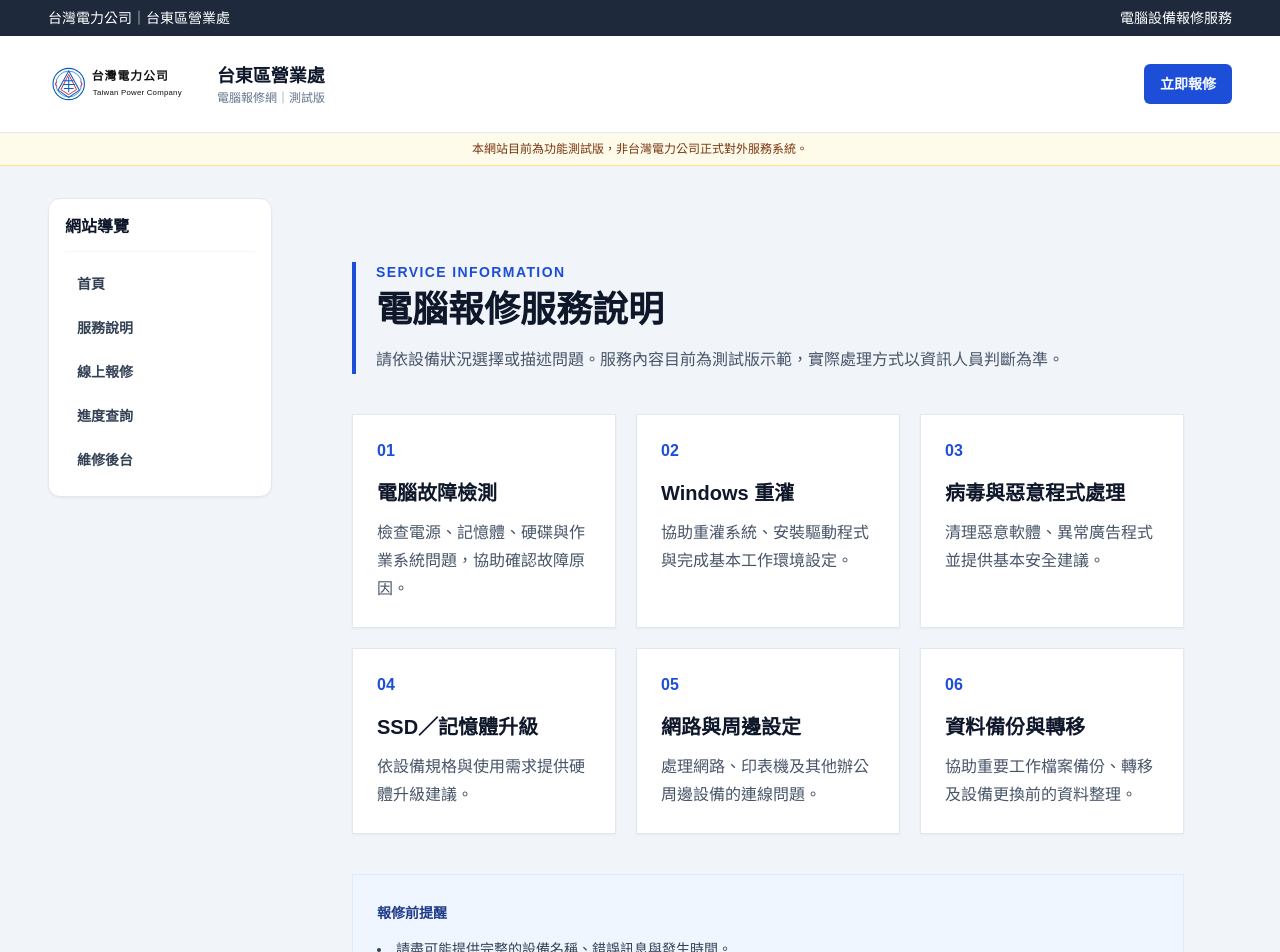
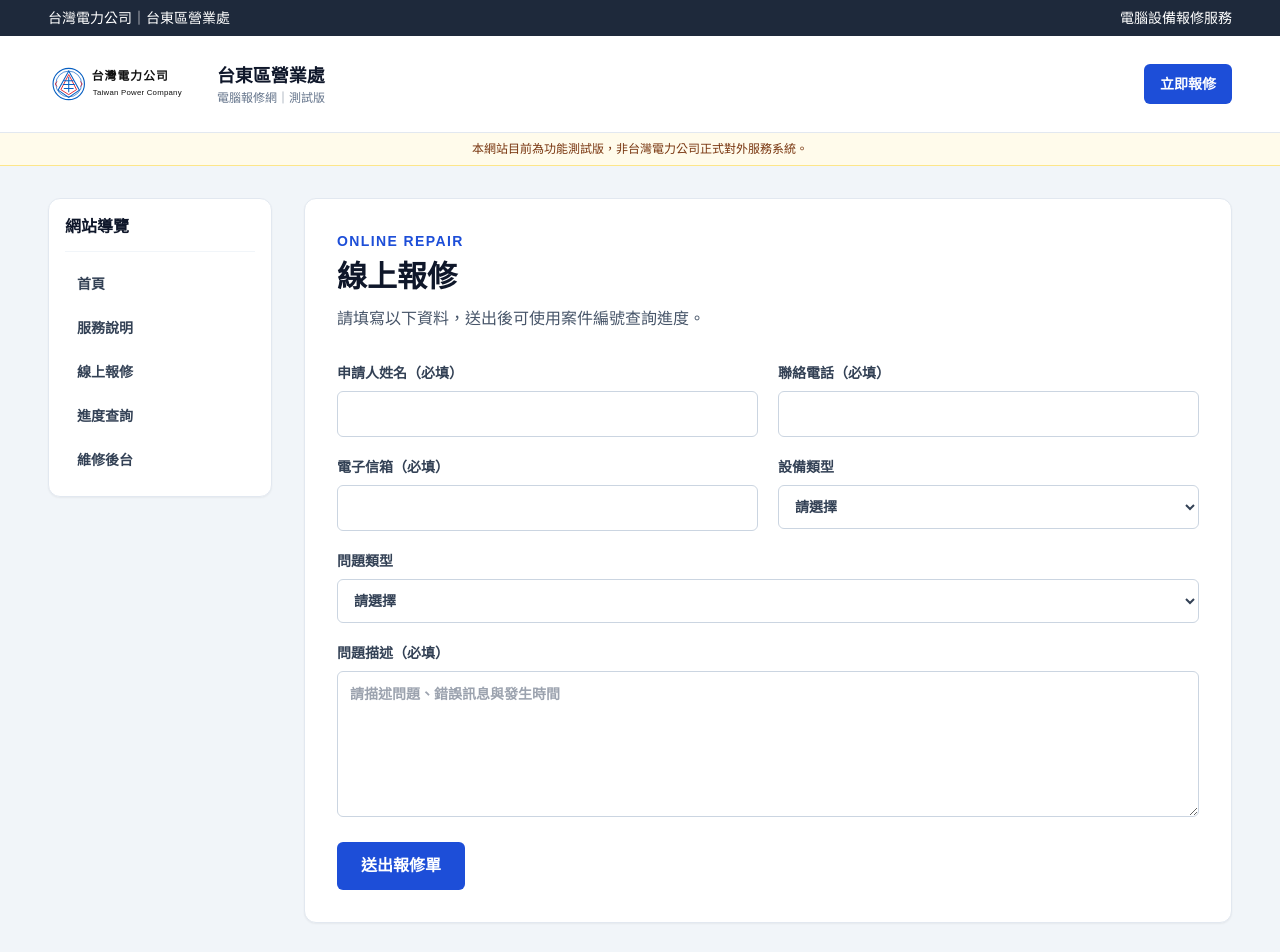
Before and after one commit to pomme520/my_web, a Next.js app: page /booking in a window 1280 px wide. Shown: the top 952 px of the page. Built offline with nearby package versions, Linux system fonts and the light colour scheme.

Commit message:
Make booking page editable and submit repair orders

```diff
--- a/app/booking/page.tsx
+++ b/app/booking/page.tsx
@@ -1,39 +1,61 @@
-const items = [
-  ['01', '電腦故障檢測', '檢查電源、記憶體、硬碟與作業系統問題，協助確認故障原因。'],
-  ['02', 'Windows 重灌', '協助重灌系統、安裝驅動程式與完成基本工作環境設定。'],
-  ['03', '病毒與惡意程式處理', '清理惡意軟體、異常廣告程式並提供基本安全建議。'],
-  ['04', 'SSD／記憶體升級', '依設備規格與使用需求提供硬體升級建議。'],
-  ['05', '網路與周邊設定', '處理網路、印表機及其他辦公周邊設備的連線問題。'],
-  ['06', '資料備份與轉移', '協助重要工作檔案備份、轉移及設備更換前的資料整理。']
-];
+'use client';
 
-export default function Services() {
+import { FormEvent, useState } from 'react';
+
+const emptyForm = { customerName: '', phone: '', email: '', deviceType: '', issueType: '', description: '' };
+
+export default function BookingPage() {
+  const [form, setForm] = useState(emptyForm);
+  const [notice, setNotice] = useState('');
+  const [error, setError] = useState('');
+  const [submitting, setSubmitting] = useState(false);
+
+  const update = (field: keyof typeof emptyForm, value: string) => {
+    setForm((current) => ({ ...current, [field]: value }));
+  };
+
+  async function submit(event: FormEvent<HTMLFormElement>) {
+    event.preventDefault();
+    setNotice('');
+    setError('');
+    setSubmitting(true);
+
+    try {
+      const response = await fetch('/api/repair-orders', {
+        method: 'POST',
+        headers: { 'Content-Type': 'application/json' },
+        body: JSON.stringify(form)
+      });
+      const data = await response.json();
+      if (!response.ok) throw new Error(data.message || '報修送出失敗');
+      setNotice(`報修單已送出，案件編號：${data.orderNumber}`);
+      setForm(emptyForm);
+    } catch (submitError) {
+      setError(submitError instanceof Error ? submitError.message : '報修送出失敗');
+    } finally {
+      setSubmitting(false);
+    }
+  }
+
   return (
-    <div className="mx-auto max-w-7xl px-6 py-16 lg:px-12">
-      <div className="border-l-4 border-blue-700 pl-5">
-        <p className="text-sm font-bold tracking-widest text-blue-700">SERVICE INFORMATION</p>
-        <h1 className="mt-2 text-4xl font-black text-slate-900">電腦報修服務說明</h1>
-        <p className="mt-4 max-w-3xl leading-7 text-slate-600">請依設備狀況選擇或描述問題。服務內容目前為測試版示範，實際處理方式以資訊人員判斷為準。</p>
-      </div>
+    <section className="rounded-xl border border-slate-200 bg-white p-6 shadow-sm md:p-8">
+      <p className="text-sm font-bold tracking-widest text-blue-700">ONLINE REPAIR</p>
+      <h1 className="mt-2 text-3xl font-black text-slate-900">線上報修</h1>
+      <p className="mt-3 text-slate-600">請填寫以下資料，送出後可使用案件編號查詢進度。</p>
 
-      <div className="mt-10 grid gap-5 md:grid-cols-2 lg:grid-cols-3">
-        {items.map(([number, name, description]) => (
-          <div key={number} className="border border-slate-200 bg-white p-6 shadow-sm">
-            <span className="font-black text-blue-700">{number}</span>
-            <h2 className="mt-4 text-xl font-bold text-slate-900">{name}</h2>
-            <p className="mt-3 leading-7 text-slate-600">{description}</p>
-          </div>
-        ))}
-      </div>
-
-      <div className="mt-10 border border-blue-100 bg-blue-50 p-6 text-sm leading-7 text-slate-700">
-        <h2 className="font-bold text-blue-900">報修前提醒</h2>
-        <ul className="mt-2 list-inside list-disc">
-          <li>請盡可能提供完整的設備名稱、錯誤訊息與發生時間。</li>
-          <li>重要資料請先自行備份，避免維修過程造成資料遺失。</li>
-          <li>若設備涉及機密或敏感資料，請於問題描述中註明。</li>
-        </ul>
-      </div>
-    </div>
+      <form onSubmit={submit} className="mt-8 space-y-5">
+        <div className="grid gap-5 md:grid-cols-2">
+          <label className="text-sm font-semibold text-slate-700">申請人姓名（必填）<input required value={form.customerName} onChange={(event) => update('customerName', event.target.value)} className="mt-2 w-full rounded-md border border-slate-300 p-3" /></label>
+          <label className="text-sm font-semibold text-slate-700">聯絡電話（必填）<input required value={form.phone} onChange={(event) => update('phone', event.target.value)} className="mt-2 w-full rounded-md border border-slate-300 p-3" /></label>
+          <label className="text-sm font-semibold text-slate-700">電子信箱（必填）<input required type="email" value={form.email} onChange={(event) => update('email', event.target.value)} className="mt-2 w-full rounded-md border border-slate-300 p-3" /></label>
+          <label className="text-sm font-semibold text-slate-700">設備類型<select required value={form.deviceType} onChange={(event) => update('deviceType', event.target.value)} className="mt-2 w-full rounded-md border border-slate-300 bg-white p-3"><option value="">請選擇</option><option>桌上型電腦</option><option>筆記型電腦</option><option>印表機</option><option>網路設備</option><option>其他</option></select></label>
+          <label className="text-sm font-semibold text-slate-700 md:col-span-2">問題類型<select required value={form.issueType} onChange={(event) => update('issueType', event.target.value)} className="mt-2 w-full rounded-md border border-slate-300 bg-white p-3"><option value="">請選擇</option><option>無法開機</option><option>系統錯誤</option><option>網路問題</option><option>印表機問題</option><option>軟體安裝或設定</option><option>其他</option></select></label>
+          <label className="text-sm font-semibold text-slate-700 md:col-span-2">問題描述（必填）<textarea required rows={6} value={form.description} onChange={(event) => update('description', event.target.value)} placeholder="請描述問題、錯誤訊息與發生時間" className="mt-2 w-full rounded-md border border-slate-300 p-3" /></label>
+        </div>
+        {notice && <p className="rounded-md bg-emerald-50 p-3 text-sm text-emerald-800">{notice}</p>}
+        {error && <p className="rounded-md bg-red-50 p-3 text-sm text-red-700">{error}</p>}
+        <button type="submit" disabled={submitting} className="rounded-md bg-blue-700 px-6 py-3 font-bold text-white hover:bg-blue-800 disabled:cursor-not-allowed disabled:opacity-60">{submitting ? '送出中…' : '送出報修單'}</button>
+      </form>
+    </section>
   );
 }
```
